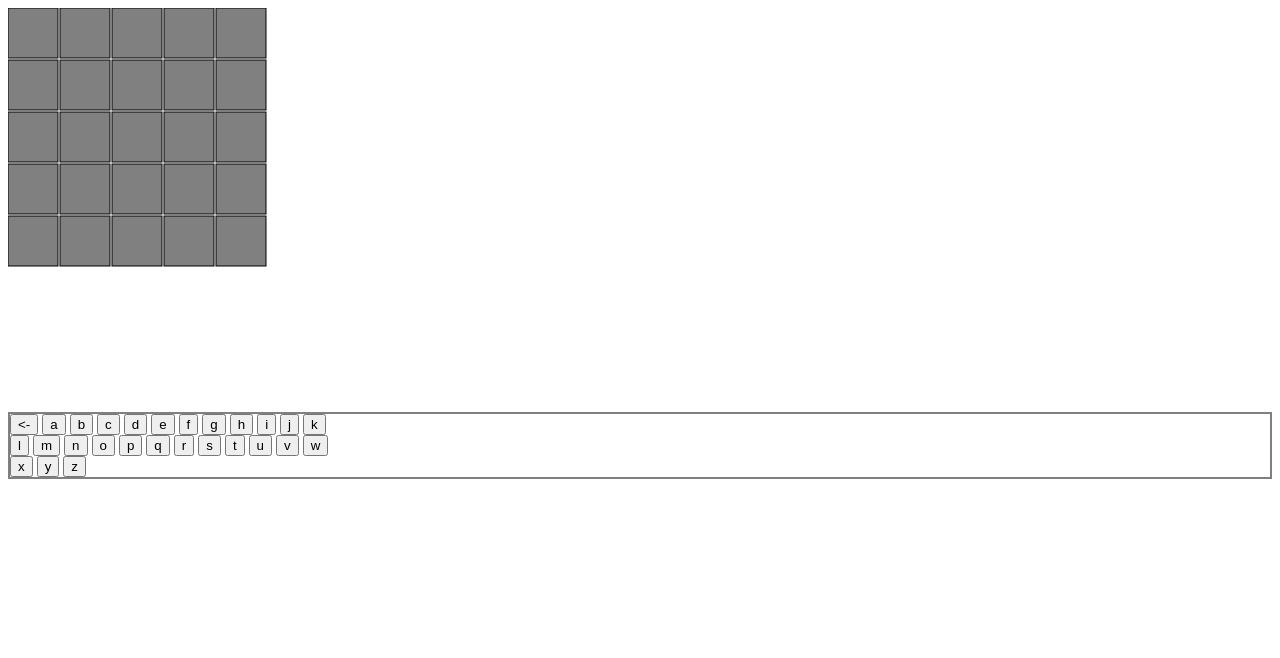
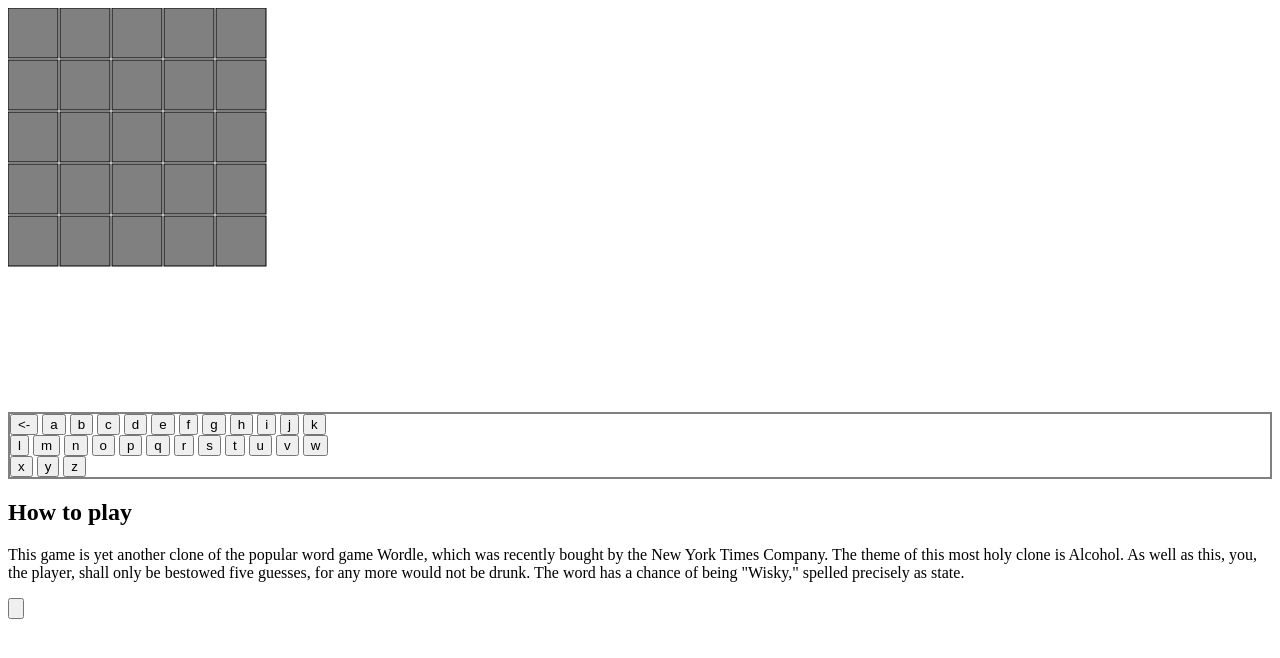
Before and after one commit to wringit/wordle, a plain HTML site: page index.html in a window 1280 px wide. Drawn offline with Linux system fonts and the light colour scheme.

Commit message:
Update index.html

```diff
--- a/index.html
+++ b/index.html
@@ -42,8 +42,10 @@
 
     </div>
     <div id="popup">
-
-    </div>
+	    <h2>How to play</h2>
+	    <p>This game is yet another clone of the popular word game Wordle, which was recently bought by the New York Times Company. The theme of this most holy clone is Alcohol. As well as this, you, the player, shall only be bestowed five guesses, for any more would not be drunk. The word has a chance of being "Wisky," spelled precisely as state.</p>
+    	    <input type='button' id='close'>
+	</div>
     <script src='index.js'></script>
   </body>
   </html>
```
